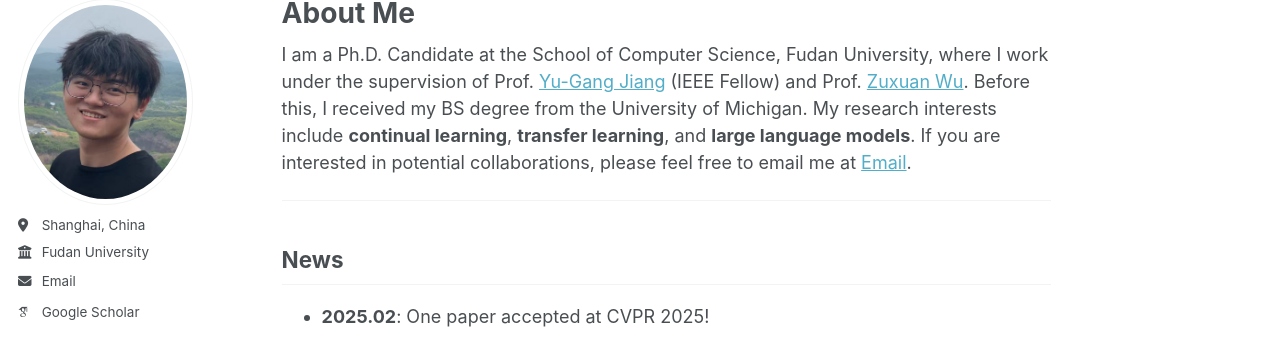
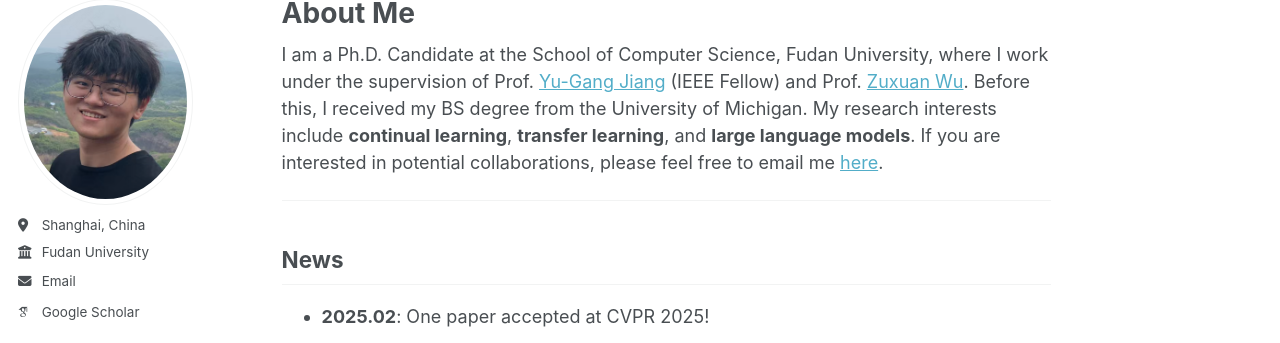
Before and after one commit to HaoranChen/haoranchen.github.io, a Jekyll site: the page built from _pages/about.md, in a window 1280 px wide and 900 px high. Shown: the part 100-443 px from the top of the window. Built offline with Jekyll 4.4.1, drawn with Linux system fonts in a browser that asks for light colours; some web fonts are replaced.

Commit message:
Update about.md

```diff
--- a/_pages/about.md
+++ b/_pages/about.md
@@ -7,7 +7,7 @@ redirect_from:
   - /about.html
 ---
 
-I am a Ph.D. Candidate at the School of Computer Science, Fudan University, where I work under the supervision of Prof. [Yu-Gang Jiang](https://scholar.google.com/citations?user=f3_FP8AAAAAJ&hl=en) (IEEE Fellow) and Prof. [Zuxuan Wu](https://zxwu.azurewebsites.net/). Before this, I received my BS degree from the University of Michigan. My research interests include **continual learning**, **transfer learning**, and **large language models**. If you are interested in potential collaborations, please feel free to email me at [Email](chenhran21@m.fudan.edu.cn).
+I am a Ph.D. Candidate at the School of Computer Science, Fudan University, where I work under the supervision of Prof. [Yu-Gang Jiang](https://scholar.google.com/citations?user=f3_FP8AAAAAJ&hl=en) (IEEE Fellow) and Prof. [Zuxuan Wu](https://zxwu.azurewebsites.net/). Before this, I received my BS degree from the University of Michigan. My research interests include **continual learning**, **transfer learning**, and **large language models**. If you are interested in potential collaborations, please feel free to email me [here](https://haoranchen.github.io/contact/).
 
 ---
 
```
